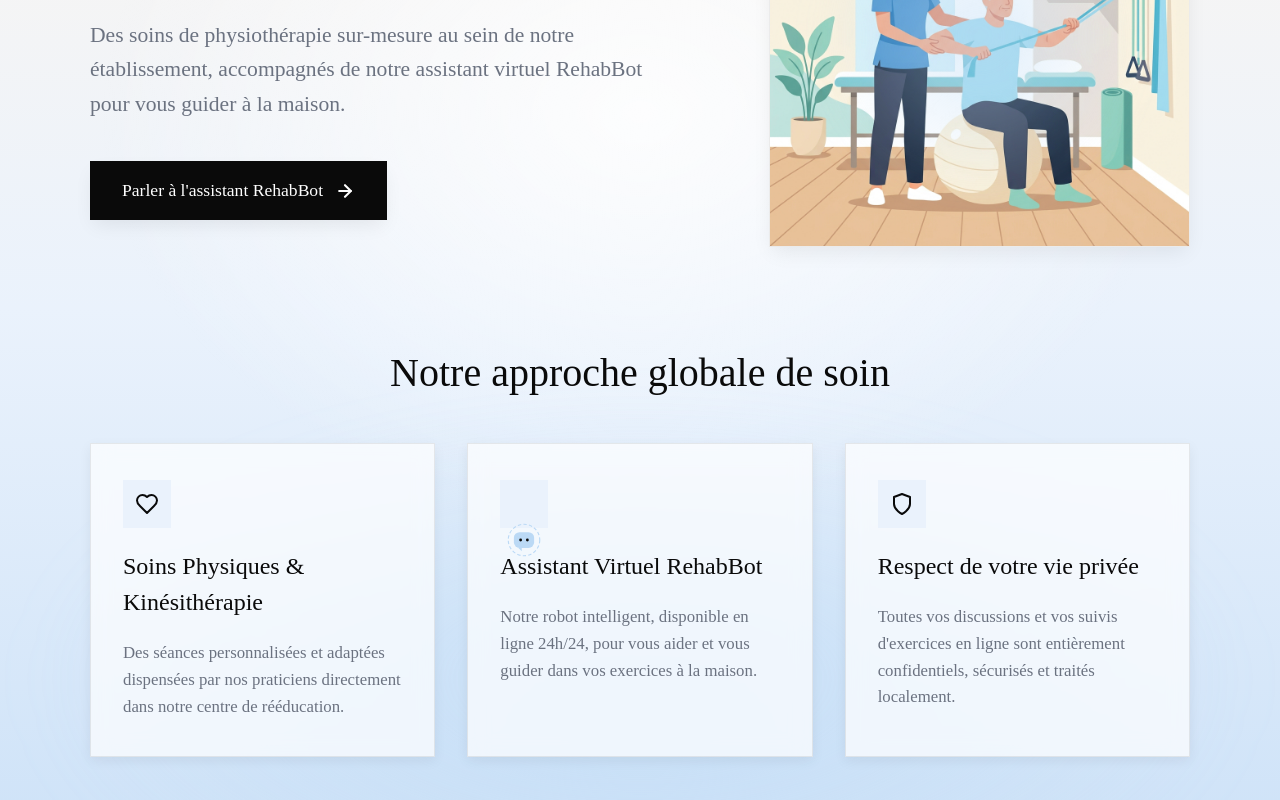
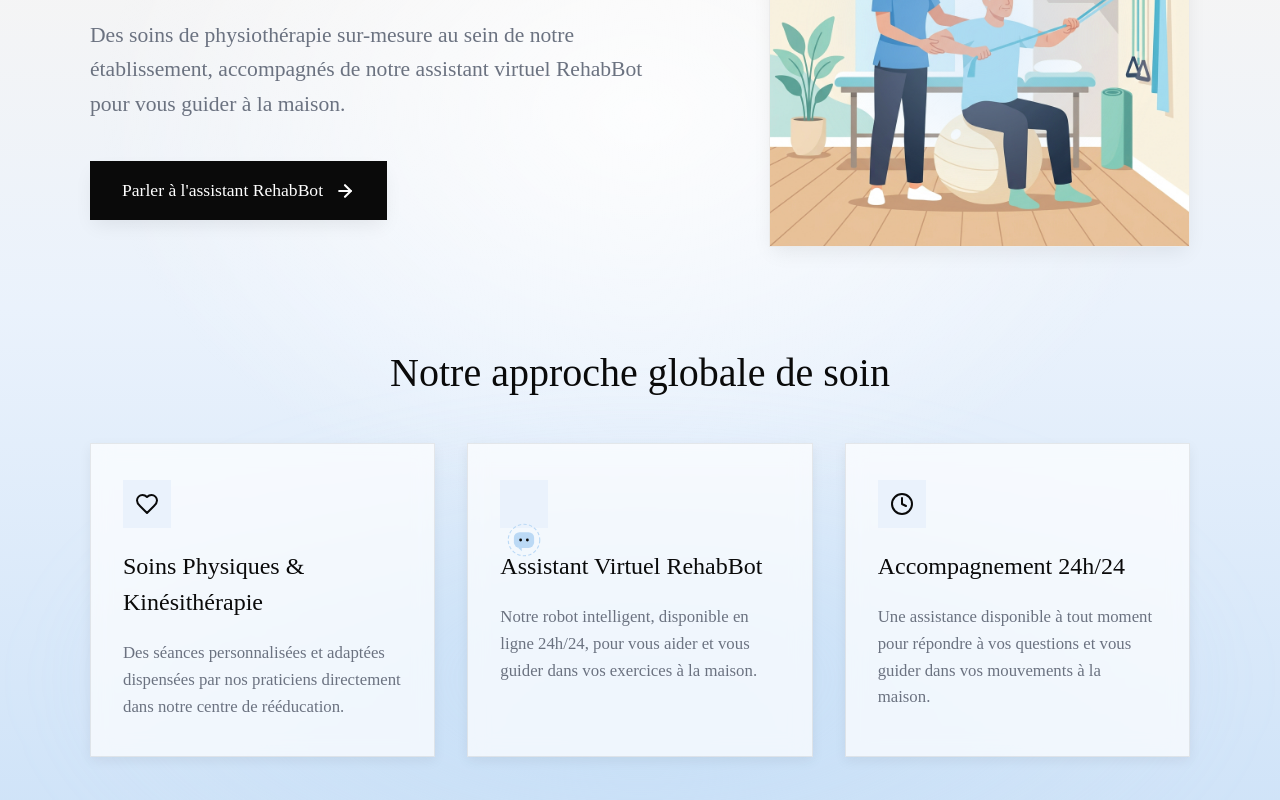
Before and after one commit to Dirimo/Rehab_AI_Bot, a Nuxt app in the folder frontend/: page / in a window 1280 px wide. Shown: the part 318-1118 px from the top of the page. Built offline with nearby package versions, Linux system fonts and the light colour scheme; no server answers; a web font is replaced by a local one.

Commit message:
style: replace third feature card with 24h support

```diff
--- a/frontend/pages/index.vue
+++ b/frontend/pages/index.vue
@@ -77,12 +77,13 @@ definePageMeta({
           <div class="feature-card">
             <div class="feature-card__icon-wrapper">
               <svg width="24" height="24" viewBox="0 0 24 24" fill="none" stroke="currentColor" stroke-width="2" stroke-linecap="round" stroke-linejoin="round">
-                <path d="M12 22s8-4 8-10V5l-8-3-8 3v7c0 6 8 10 8 10z"></path>
+                <circle cx="12" cy="12" r="10"></circle>
+                <polyline points="12 6 12 12 16 14"></polyline>
               </svg>
             </div>
-            <h3 class="feature-card__title">Respect de votre vie privée</h3>
+            <h3 class="feature-card__title">Accompagnement 24h/24</h3>
             <p class="feature-card__desc">
-              Toutes vos discussions et vos suivis d'exercices en ligne sont entièrement confidentiels, sécurisés et traités localement.
+              Une assistance disponible à tout moment pour répondre à vos questions et vous guider dans vos mouvements à la maison.
             </p>
           </div>
         </div>
```
